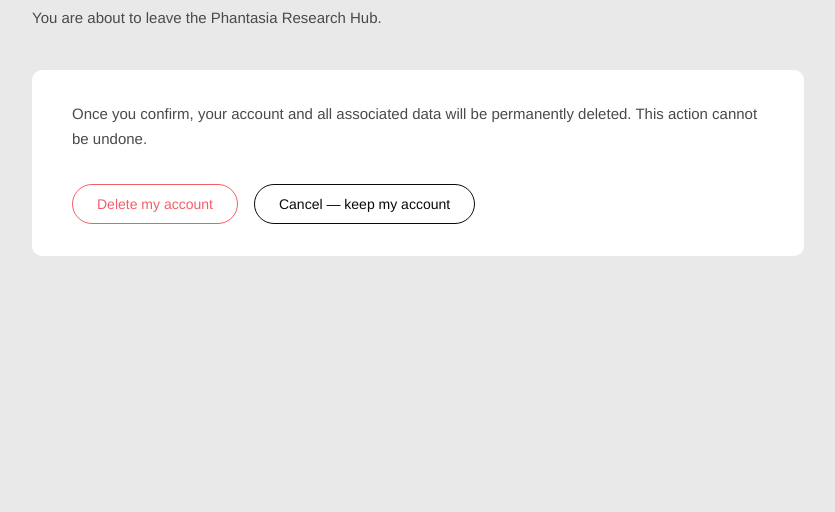
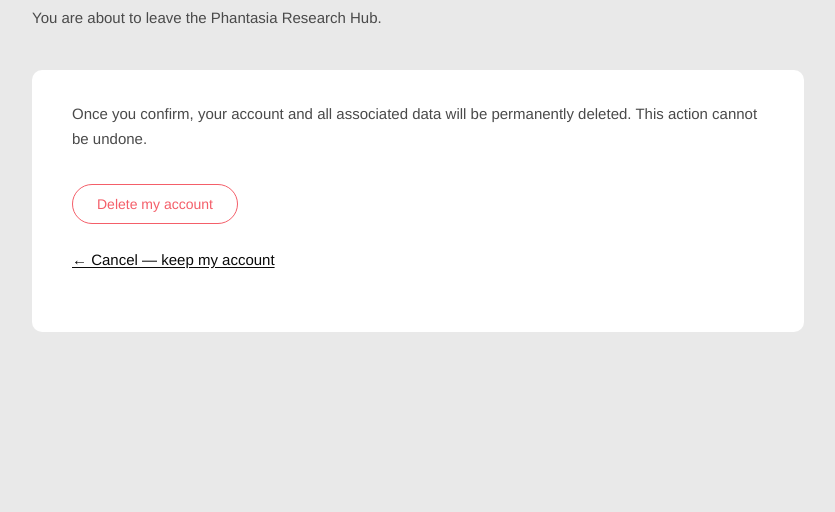
Before and after one commit to JamesSwatton/aphantasia-platform, a Django app: page /accounts/account/withdraw/ in a window 1280 px wide. Shown: the part 189-701 px from the top of the page, without its empty margins (12-847 px from the left). Run offline with Django 5.2, Linux system fonts and the light colour scheme; the visitor is signed in with stand-in values (Sample User, id 1); data that the repository does not hold is empty; some libraries are stand-ins or nearby versions; some web fonts are replaced.

Commit message:
Fix undefined btn--ghost class on exit survey cancel link
The class didn't exist in styles.css, rendering an unstyled bare link.
Restyled as a back-link with an arrow to better match its role as a
return-to-account action rather than a peer button to the delete actions.

Co-Authored-By: Claude Sonnet 5 <noreply@anthropic.com>
Claude-Session: https://claude.ai/code/session_01H6BJfmdhd3vf7GTVgzwGuZ

```diff
--- a/templates/accounts/exit_survey.html
+++ b/templates/accounts/exit_survey.html
@@ -46,9 +46,9 @@
                                 value="skip"
                                 class="btn btn--outline"
                                 formnovalidate>Skip and delete my account</button>
-                        <a href="{% url 'accounts:account' %}" class="btn btn--ghost">Cancel — keep my account</a>
                     </div>
                 </form>
+                <p class="back-link"><a href="{% url 'accounts:account' %}">← Cancel — keep my account</a></p>
             </div>
         {% else %}
             <div class="confirm-card">
@@ -59,9 +59,9 @@
                     {% csrf_token %}
                     <div class="exit-actions">
                         <button type="submit" name="action" value="skip" class="btn btn--warn">Delete my account</button>
-                        <a href="{% url 'accounts:account' %}" class="btn btn--outline">Cancel — keep my account</a>
                     </div>
                 </form>
+                <p class="back-link"><a href="{% url 'accounts:account' %}">← Cancel — keep my account</a></p>
             </div>
         {% endif %}
     </div>
```
